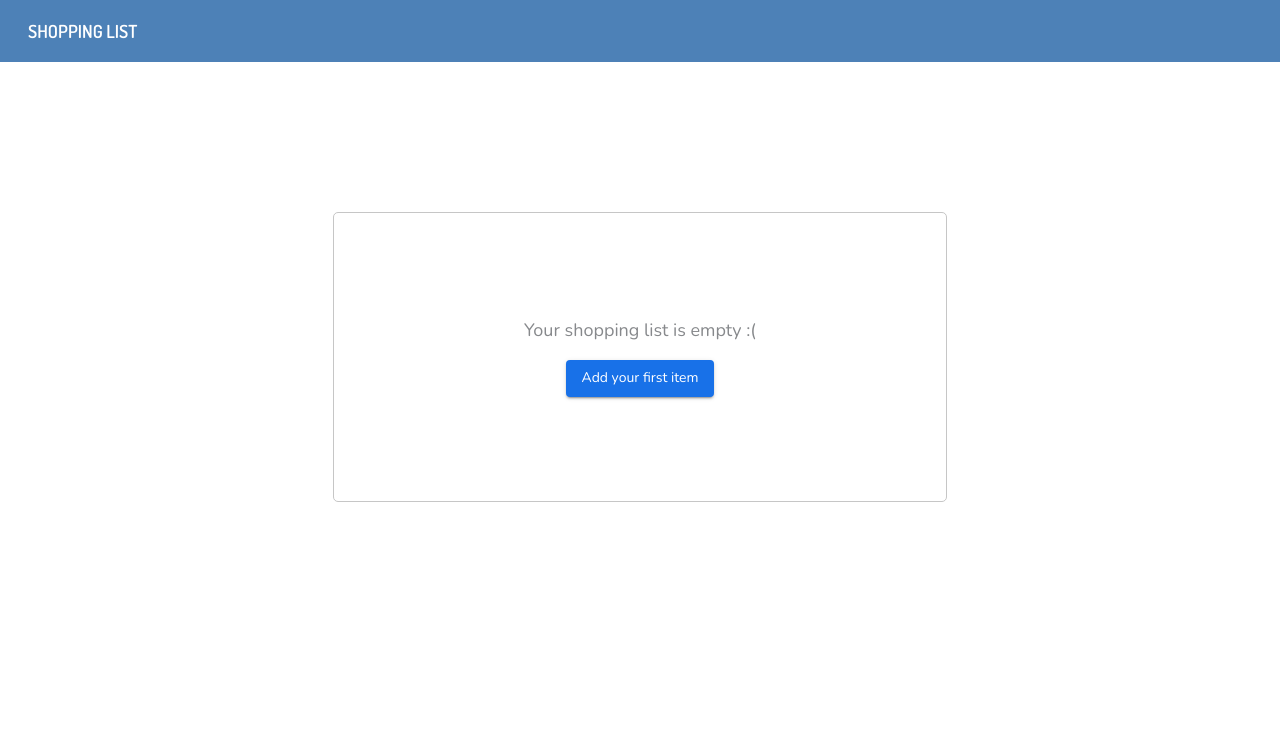
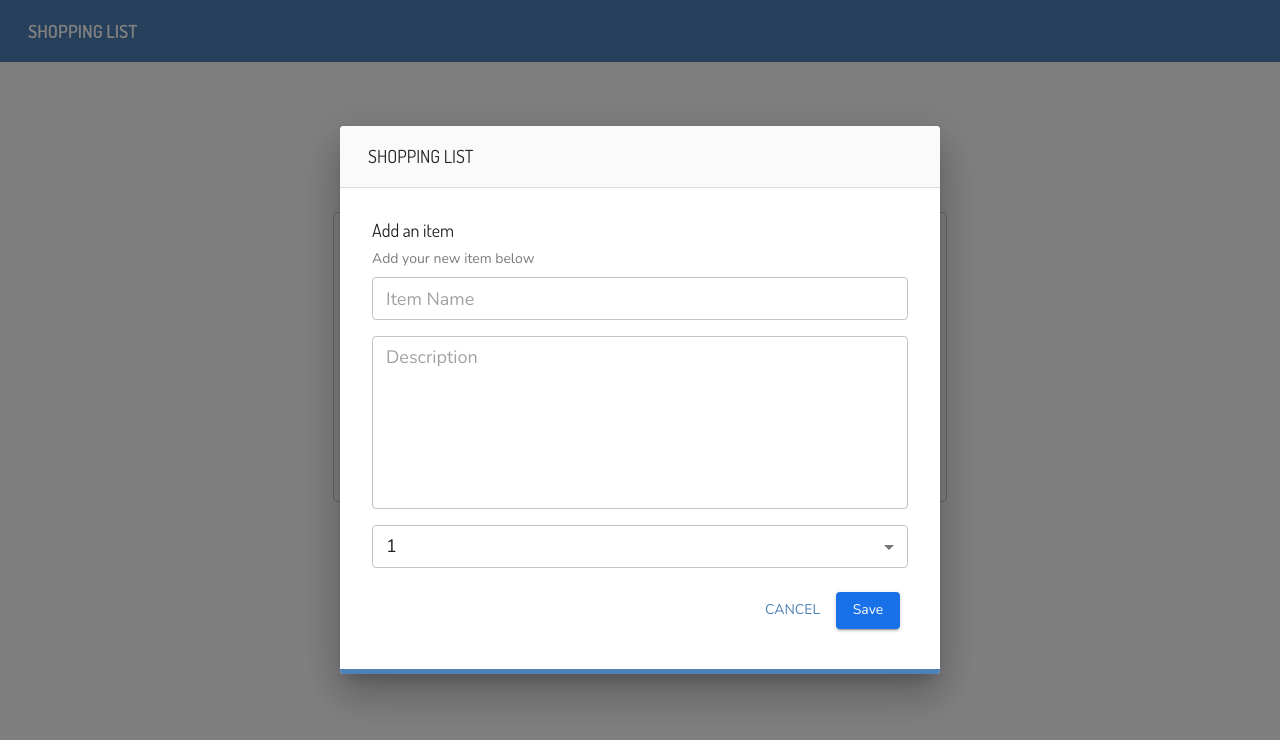
Before and after one commit to manuelbogino95/shopping-list, a React (Vite) app in the folder apps/web/: page / in a window 1280 px wide. Both pictures are taken after a click on the button "Add your first item". Shown: the top 740 px of the page. Built offline with nearby package versions, Linux system fonts and the light colour scheme; no server answers.

Commit message:
Add create item form

```diff
--- a/apps/web/package.json
+++ b/apps/web/package.json
@@ -12,16 +12,19 @@
   "dependencies": {
     "@emotion/react": "^11.13.3",
     "@emotion/styled": "^11.13.0",
+    "@hookform/resolvers": "^3.9.0",
     "@mui/material": "^6.0.2",
     "@mui/styled-engine-sc": "^6.0.2",
     "@reduxjs/toolkit": "^2.2.7",
     "react": "^18.3.1",
     "react-dom": "^18.3.1",
+    "react-hook-form": "^7.53.0",
     "react-redux": "^9.1.2",
     "react-router-dom": "^6.26.1",
     "react-virtualized-auto-sizer": "^1.0.24",
     "react-window": "^1.8.10",
-    "styled-components": "^6.1.13"
+    "styled-components": "^6.1.13",
+    "zod": "^3.23.8"
   },
   "devDependencies": {
     "@eslint/js": "^9.9.0",
--- /dev/null
+++ b/apps/web/src/features/shoppingList/components/CreateItemDialog/CreateItemDialog.styles.ts
@@ -0,0 +1,12 @@
+import { Box, styled } from "@mui/material";
+
+export const DialogHeader = styled(Box)(({ theme }) => ({
+	backgroundColor: "#FAFAFA",
+	borderBottom: `0.5px solid ${theme.palette.secondary.dark}`,
+	padding: `${theme.spacing(2.5)} ${theme.spacing(3.5)}`,
+}));
+
+export const DialogContent = styled(Box)(({ theme }) => ({
+	borderBottom: `5px solid ${theme.palette.primary.main}`,
+	padding: theme.spacing(4),
+}));
--- /dev/null
+++ b/apps/web/src/features/shoppingList/components/CreateItemDialog/CreateItemDialog.tsx
@@ -0,0 +1,142 @@
+import {
+	Box,
+	Button,
+	Dialog,
+	DialogActions,
+	MenuItem,
+	Select,
+	Stack,
+	TextField,
+	Typography,
+} from "@mui/material";
+import { Controller, SubmitHandler, useForm } from "react-hook-form";
+import { zodResolver } from "@hookform/resolvers/zod";
+import { Item, ItemSchema } from "../../types/item";
+import { DialogHeader, DialogContent } from "./CreateItemDialog.styles";
+
+interface CreateItemDialogProps {
+	open: boolean;
+	item?: Partial<Item>;
+	onCancel: () => void;
+	onSave: (item: Partial<Item>) => void;
+}
+
+const initialValues: Partial<Item> = {
+	name: "",
+	description: "",
+	quantity: 1,
+	purchased: false,
+};
+
+export function CreateItemDialog({
+	open,
+	item = initialValues,
+	onCancel,
+	onSave,
+}: CreateItemDialogProps) {
+	const { control, handleSubmit, reset } = useForm<Partial<Item>>({
+		resolver: zodResolver(ItemSchema),
+		values: item,
+	});
+
+	const onSubmit: SubmitHandler<Partial<Item>> = (data) => {
+		onSave({ ...data, id: item.id });
+		reset();
+	};
+
+	const isEditing = Boolean(item.id);
+	const title = isEditing ? "Edit an item" : "Add an item";
+	const subtitle = isEditing
+		? "Edit your item below"
+		: "Add your new item below";
+
+	return (
+		<Dialog open={open} fullWidth maxWidth="sm" onClose={onCancel}>
+			<DialogHeader>
+				<Typography variant="h3">SHOPPING LIST</Typography>
+			</DialogHeader>
+			<DialogContent>
+				<Box>
+					<Typography variant="h3">{title}</Typography>
+					<Typography variant="body2" mt={1}>
+						{subtitle}
+					</Typography>
+					<form onSubmit={handleSubmit(onSubmit)}>
+						<Stack gap={2} mt={1}>
+							<Controller
+								name="name"
+								control={control}
+								render={({
+									field: { onChange, value },
+									fieldState: { error },
+								}) => (
+									<TextField
+										placeholder="Item Name"
+										helperText={error ? error.message : null}
+										size="small"
+										error={!!error}
+										onChange={onChange}
+										value={value}
+										fullWidth
+										autoFocus
+									/>
+								)}
+							/>
+							<Controller
+								name="description"
+								control={control}
+								render={({
+									field: { onChange, value },
+									fieldState: { error },
+								}) => (
+									<TextField
+										placeholder="Description"
+										helperText={error ? error.message : null}
+										size="small"
+										error={!!error}
+										onChange={onChange}
+										value={value}
+										fullWidth
+										multiline
+										rows={6}
+									/>
+								)}
+							/>
+							<Controller
+								name="quantity"
+								control={control}
+								render={({
+									field: { onChange, value },
+									fieldState: { error },
+								}) => (
+									<Select
+										placeholder="Description"
+										size="small"
+										error={!!error}
+										onChange={onChange}
+										value={value}
+										fullWidth
+									>
+										<MenuItem value={1}>1</MenuItem>
+										<MenuItem value={2}>2</MenuItem>
+										<MenuItem value={3}>3</MenuItem>
+										<MenuItem value={4}>4</MenuItem>
+										<MenuItem value={5}>5</MenuItem>
+									</Select>
+								)}
+							/>
+							<DialogActions>
+								<Button variant="text" onClick={onCancel}>
+									Cancel
+								</Button>
+								<Button type="submit" variant="contained">
+									Save
+								</Button>
+							</DialogActions>
+						</Stack>
+					</form>
+				</Box>
+			</DialogContent>
+		</Dialog>
+	);
+}
--- /dev/null
+++ b/apps/web/src/features/shoppingList/components/CreateItemDialog/index.ts
@@ -0,0 +1 @@
+export { CreateItemDialog } from "./CreateItemDialog";
--- /dev/null
+++ b/apps/web/src/features/shoppingList/components/DeleteItemDialog/DeleteItemDialog.tsx
@@ -0,0 +1,39 @@
+import {
+	Button,
+	Dialog,
+	DialogActions,
+	DialogContent,
+	DialogTitle,
+	Typography,
+} from "@mui/material";
+
+interface DeleteItemDialogProps {
+	open: boolean;
+	onCancel: () => void;
+	onDelete: () => void;
+}
+
+export function DeleteItemDialog({
+	open,
+	onCancel,
+	onDelete,
+}: DeleteItemDialogProps) {
+	return (
+		<Dialog open={open} onClose={onCancel}>
+			<DialogTitle>Delete item?</DialogTitle>
+			<DialogContent>
+				<Typography variant="body2">
+					Are you sure you want to delete this item? This can not be undone.
+				</Typography>
+			</DialogContent>
+			<DialogActions>
+				<Button onClick={onCancel} variant="text">
+					Cancel
+				</Button>
+				<Button onClick={onDelete} autoFocus variant="contained">
+					Delete
+				</Button>
+			</DialogActions>
+		</Dialog>
+	);
+}
--- /dev/null
+++ b/apps/web/src/features/shoppingList/components/DeleteItemDialog/index.ts
@@ -0,0 +1 @@
+export { DeleteItemDialog } from "./DeleteItemDialog";
--- a/apps/web/src/features/shoppingList/components/EmptyList/EmptyList.tsx
+++ b/apps/web/src/features/shoppingList/components/EmptyList/EmptyList.tsx
@@ -1,11 +1,17 @@
 import { Button, Typography } from "@mui/material";
 import { Wrapper } from "./EmptyList.styles";
 
-export function EmptyList() {
+interface EmptyListProps {
+	onAddItemClick: () => void;
+}
+
+export function EmptyList({ onAddItemClick }: EmptyListProps) {
 	return (
 		<Wrapper>
 			<Typography>Your shopping list is empty :(</Typography>
-			<Button variant="contained">Add your first item</Button>
+			<Button variant="contained" onClick={onAddItemClick}>
+				Add your first item
+			</Button>
 		</Wrapper>
 	);
 }
--- a/apps/web/src/features/shoppingList/components/ShoppingList/ShoppingList.tsx
+++ b/apps/web/src/features/shoppingList/components/ShoppingList/ShoppingList.tsx
@@ -1,13 +1,6 @@
+import { Button, Stack, Typography } from "@mui/material";
 import {
-	Button,
-	Dialog,
-	DialogActions,
-	DialogContent,
-	DialogTitle,
-	Stack,
-	Typography,
-} from "@mui/material";
-import {
+	useCreateItemMutation,
 	useDeleteRoadmapItemMutation,
 	useGetItemsQuery,
 	useUpdateItemMutation,
@@ -19,13 +12,17 @@ import { FixedSizeList as List } from "react-window";
 import { ItemRow } from "../ItemRow";
 import { useState } from "react";
 import { Item } from "../../types/item";
+import { CreateItemDialog } from "../CreateItemDialog";
+import { DeleteItemDialog } from "../DeleteItemDialog";
 
 export function ShoppingList() {
-	const { data: items, isLoading } = useGetItemsQuery();
+	const { data: items = [], isLoading } = useGetItemsQuery();
 	const [itemToDelete, setItemToDelete] = useState<number | null>(null);
-	const [deleteItem, { isLoading: isDeletingItem }] =
-		useDeleteRoadmapItemMutation();
+	const [itemToEdit, setItemToEdit] = useState<number | null>(null);
+	const [isCreateItemDialogOpen, setIsCreateItemDialogOpen] = useState(false);
+	const [deleteItem] = useDeleteRoadmapItemMutation();
 	const [updateItem] = useUpdateItemMutation();
+	const [createItem] = useCreateItemMutation();
 
 	function handleOpenDeleteDialog(id: number) {
 		setItemToDelete(id);
@@ -35,34 +32,62 @@ export function ShoppingList() {
 		setItemToDelete(null);
 	}
 
+	function handleOpenCreateItemDialog() {
+		setIsCreateItemDialogOpen(true);
+	}
+
+	function handleCloseCreateItemDialog() {
+		setIsCreateItemDialogOpen(false);
+		setItemToEdit(null);
+	}
+
+	function handleUpdateClick(id: number) {
+		setItemToEdit(id);
+	}
+
 	async function handleDeleteItem() {
 		try {
 			if (!itemToDelete) {
 				return;
 			}
 
+			handleCloseDeleteDialog();
 			await deleteItem(itemToDelete).unwrap();
 		} catch (error) {}
 	}
 
-	async function handleUpdateItem(item: Item) {
+	async function handleUpdateItem(item: Partial<Item>) {
 		try {
-			await updateItem({ ...item });
+			await updateItem(item).unwrap();
+			handleCloseCreateItemDialog();
 		} catch (error) {}
+	}
+
+	async function handleCreateItem(item: Partial<Item>) {
+		try {
+			await createItem(item).unwrap();
+			handleCloseCreateItemDialog();
+		} catch (error) {}
+	}
+
+	function handleSaveItem(item: Partial<Item>) {
+		if (item.id) {
+			handleUpdateItem(item);
+			return;
+		}
+
+		handleCreateItem(item);
 	}
 
 	if (isLoading) {
 		return <CircularProgress />;
 	}
 
-	if (!items?.length) {
-		return <EmptyList />;
-	}
-
 	const isDeleteDialogOpen = Boolean(itemToDelete);
 
 	return (
 		<>
+			{items.length ? (
 				<div style={{ maxWidth: 1025, margin: "auto" }}>
 					<Stack
 						direction="row"
@@ -70,9 +95,11 @@ export function ShoppingList() {
 						justifyContent="space-between"
 					>
 						<Typography variant="h2">Your items</Typography>
-					<Button variant="contained">Add item</Button>
+						<Button variant="contained" onClick={handleOpenCreateItemDialog}>
+							Add item
+						</Button>
 					</Stack>
-				<div style={{ height: "75vh", overflow: "auto" }}>
+					<div style={{ height: "76vh", overflow: "auto" }}>
 						<AutoSizer>
 							{({ height, width }) => (
 								<List
@@ -82,8 +109,9 @@ export function ShoppingList() {
 									itemSize={87}
 									itemData={{
 										items,
-									onDelete: handleOpenDeleteDialog,
+										onDeleteClick: handleOpenDeleteDialog,
 										onUpdate: handleUpdateItem,
+										onUpdateClick: handleUpdateClick,
 									}}
 								>
 									{ItemRow}
@@ -92,31 +120,20 @@ export function ShoppingList() {
 						</AutoSizer>
 					</div>
 				</div>
-			<Dialog open={isDeleteDialogOpen} onClose={handleCloseDeleteDialog}>
-				<DialogTitle>Delete item?</DialogTitle>
-				<DialogContent>
-					<Typography variant="body2">
-						Are you sure you want to delete this item? This can not be undone.
-					</Typography>
-				</DialogContent>
-				<DialogActions>
-					<Button
-						onClick={handleCloseDeleteDialog}
-						disabled={isDeletingItem}
-						variant="text"
-					>
-						Cancel
-					</Button>
-					<Button
-						onClick={handleDeleteItem}
-						disabled={isDeletingItem}
-						autoFocus
-						variant="contained"
-					>
-						Delete
-					</Button>
-				</DialogActions>
-			</Dialog>
+			) : (
+				<EmptyList onAddItemClick={handleOpenCreateItemDialog} />
+			)}
+			<DeleteItemDialog
+				open={isDeleteDialogOpen}
+				onCancel={handleCloseDeleteDialog}
+				onDelete={handleDeleteItem}
+			/>
+			<CreateItemDialog
+				open={isCreateItemDialogOpen || Boolean(itemToEdit)}
+				item={items.find((item) => item.id === itemToEdit)}
+				onCancel={handleCloseCreateItemDialog}
+				onSave={handleSaveItem}
+			/>
 		</>
 	);
 }
--- a/apps/web/src/features/shoppingList/types/item.ts
+++ b/apps/web/src/features/shoppingList/types/item.ts
@@ -1,3 +1,5 @@
+import { z } from "zod";
+
 export interface Item {
 	id: number;
 	name: string;
@@ -9,3 +11,11 @@ export interface Item {
 export enum ItemApiTag {
 	Items = "Items",
 }
+
+export const ItemSchema = z.object({
+	name: z
+		.string({ required_error: "Name is required" })
+		.min(1, { message: "Name is required" }),
+	description: z.string().optional(),
+	quantity: z.number({ required_error: "Quantity is required" }),
+});
--- a/apps/web/src/theme.ts
+++ b/apps/web/src/theme.ts
@@ -17,6 +17,7 @@ const theme = createTheme({
 		},
 		h3: {
 			fontFamily: "Dosis, sans-serif",
+			fontSize: 18,
 		},
 		h4: {
 			fontFamily: "Dosis, sans-serif",
@@ -41,6 +42,7 @@ const theme = createTheme({
 		},
 		secondary: {
 			main: "#19857b",
+			dark: "#D5DFE9",
 		},
 		error: {
 			main: red.A400,
```
Also changed, not shown: apps/web/src/features/shoppingList/components/ItemRow/ItemRow.tsx (+5 -4 lines), apps/web/src/features/shoppingList/services/item.ts (+11 -0 lines), 1 other file (tests, documents, lock files or other folders). Lines whose indentation alone changed are shown as unchanged.
